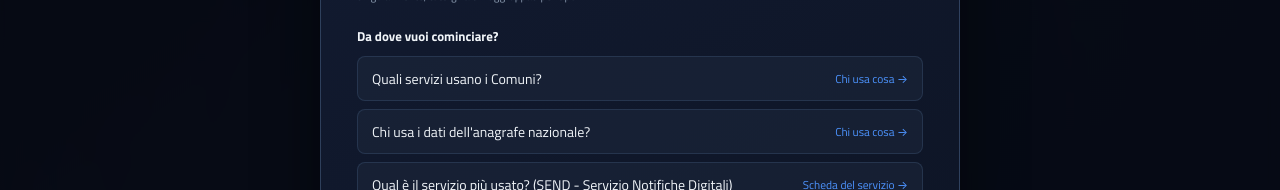
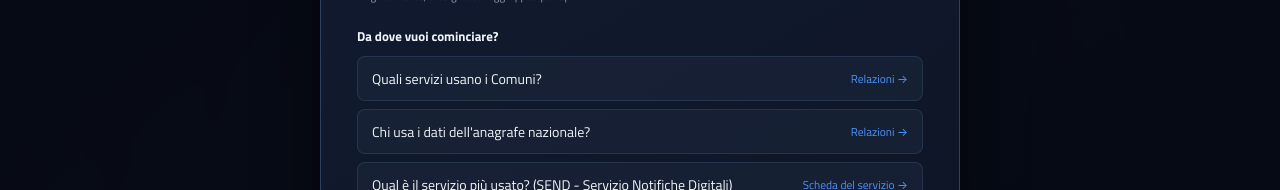
Before and after one commit to engineering87/pdnd-eservices-graph, a React (Vite) app: page / in a window 1280 px wide. Shown: the part 361-551 px from the top of the page. Built offline with nearby package versions, Linux system fonts and the light colour scheme.

Commit message:
refactor(ui): rename the explore tab to "Relazioni"

```diff
--- a/src/components/AboutModal.jsx
+++ b/src/components/AboutModal.jsx
@@ -63,7 +63,7 @@ export default function AboutModal({ onClose, onWelcome }) {
           <Riga simbolo="●">Ogni cerchio è un ente, come INPS o l'Agenzia delle Entrate, oppure una <Termine id="classe">classe di enti</Termine>, come tutti i Comuni. Il colore indica il tipo di ente.</Riga>
           <Riga simbolo="→">Una linea va dall'ente che offre i dati (<Termine id="erogatore">erogatore</Termine>) a quello che li usa (<Termine id="fruitore">fruitore</Termine>). Più è spessa, più servizi li collegano.</Riga>
           <Riga simbolo="┄">Le linee azzurre indicano un uso reale registrato dalla PDND; quelle tratteggiate sono ricostruzioni o stime. La legenda della <Termine id="provenienza">provenienza</Termine> permette di filtrarle.</Riga>
-          <Riga simbolo="☰">La scheda «Chi usa cosa» elenca le stesse relazioni in tabella, con filtri e download.</Riga>
+          <Riga simbolo="☰">La scheda Relazioni elenca le stesse relazioni in tabella, con filtri e download.</Riga>
           {onWelcome && (
             <button type="button" onClick={onWelcome} style={{ marginTop: 6, padding: "8px 14px", borderRadius: 6, border: "1px solid var(--pa-blue)", background: "var(--pa-blue-soft)", color: "var(--ink)", fontFamily: "inherit", fontSize: 13, fontWeight: 600, cursor: "pointer" }}>
               Rivedi l'introduzione
--- a/src/components/EServiceView.jsx
+++ b/src/components/EServiceView.jsx
@@ -66,7 +66,7 @@ export default function EServiceView({ eserviceId, onOpenEntity, onOpenEservice,
       <div style={{ flex: 1, padding: "40px 28px", textAlign: "center", color: "var(--ink-muted)" }}>
         <div style={{ fontSize: 16, color: "var(--ink)", marginBottom: 8 }}>E-service non trovato</div>
         <div style={{ fontSize: 12.5, marginBottom: 16 }}>L'identificativo «{eserviceId}» non corrisponde a nessun e-service del modello pubblicato.</div>
-        <button type="button" onClick={() => onExplore("")} style={{ ...link, color: "var(--pa-blue)" }}>Cerca fra le relazioni in «Chi usa cosa»</button>
+        <button type="button" onClick={() => onExplore("")} style={{ ...link, color: "var(--pa-blue)" }}>Cerca nella scheda Relazioni</button>
       </div>
     );
   }
@@ -145,7 +145,7 @@ export default function EServiceView({ eserviceId, onOpenEntity, onOpenEservice,
             Enti abilitati e sessioni sono minimi garantiti: le classifiche ufficiali elencano i primi 10 e-service per categoria.
           </div>
           <button type="button" onClick={() => onExplore(esploraQuery)} style={{ ...link, color: "var(--pa-blue)", fontSize: 12, marginTop: 12 }}>
-            Apri queste relazioni in «Chi usa cosa»
+            Apri queste relazioni nella scheda Relazioni
           </button>
         </div>
 
--- a/src/components/ExploreView.jsx
+++ b/src/components/ExploreView.jsx
@@ -1,5 +1,5 @@
 /**
- * Esplora: chi usa cosa.
+ * Relazioni: quali enti offrono quali servizi e quali enti li usano.
  *
  * Le relazioni del modello in forma tabellare, filtrabili per erogatore,
  * fruitore, categoria, provenienza e testo, con un riepilogo raggruppato e il
@@ -190,7 +190,7 @@ export default function ExploreView({ onOpenEntity, onOpenEservice }) {
     <div style={{ flex: 1, overflowY: "auto", padding: m ? "16px 14px" : "24px 28px" }}>
       <div style={{ maxWidth: 1200, margin: "0 auto" }}>
         <div style={{ fontSize: 11, color: "var(--ink-faint)", textTransform: "uppercase", letterSpacing: 1, marginBottom: 6 }}>Relazioni fra enti</div>
-        <h2 style={{ fontSize: m ? 18 : 22, fontWeight: 700, color: "#f1f5f9", marginBottom: 6 }}>Chi usa cosa</h2>
+        <h2 style={{ fontSize: m ? 18 : 22, fontWeight: 700, color: "#f1f5f9", marginBottom: 6 }}>Chi offre i dati e chi li usa</h2>
         <p style={{ fontSize: 12.5, color: "var(--ink-muted)", lineHeight: 1.6, maxWidth: 820, marginBottom: 16 }}>
           Ogni riga dice quale ente offre un servizio di scambio dati (<Termine id="eservice">e-service</Termine>) e quale ente,
           o <Termine id="classe">classe di enti</Termine>, lo usa. <Termine id="abilitati">Enti abilitati</Termine> e{" "}
--- a/src/components/GraphView.jsx
+++ b/src/components/GraphView.jsx
@@ -513,7 +513,7 @@ export default function GraphView({ entityId = null, onEntityChange, onOpenEserv
       <div style={{ flex: 1, minHeight: 0, position: "relative" }}>
         <canvas ref={canvasRef} width={dim.w * 2} height={dim.h * 2}
           role="img"
-          aria-label="Grafo dell'interoperabilità tra Pubbliche Amministrazioni sulla PDND. Il contenuto del grafo è disponibile in forma testuale nelle schede «Chi usa cosa» e Numeri."
+          aria-label="Grafo dell'interoperabilità tra Pubbliche Amministrazioni sulla PDND. Il contenuto del grafo è disponibile in forma testuale nelle schede Relazioni e Numeri."
           style={{ width: "100%", height: "100%", cursor: "grab", touchAction: "none" }}
           onMouseDown={onMD} onMouseMove={onMM} onMouseUp={onMU} onMouseLeave={onMU}
         />
--- a/src/components/GuideView.jsx
+++ b/src/components/GuideView.jsx
@@ -73,8 +73,8 @@ export default function GuideView() {
         <Shortcut icon="Aa" label="Etichette" desc="Per restare leggibili, le etichette che si sovrapporrebbero vengono nascoste: avvicinati con lo zoom per vederle tutte, oppure passa il puntatore su un ente." />
         <Shortcut icon="🔎" label="Barra di ricerca" desc="Cerca un ente per nome. I nodi non corrispondenti vengono attenuati." />
         <Shortcut icon="⇢" label="Filtro sulla provenienza" desc="Dal menu accanto alle categorie scegli quali archi vedere: tutti, solo l'uso osservato, solo le fonti ufficiali o senza stime AI. Su schermi ampi puoi anche cliccare le voci della legenda in basso a destra. Il filtro resta nell'indirizzo della pagina." />
-        <Shortcut icon="☰" label="Scheda Chi usa cosa" desc="Tutte le relazioni in tabella, con filtri per erogatore, fruitore, categoria e provenienza, riepilogo raggruppato e download CSV. L'indirizzo della pagina conserva i filtri, così puoi condividere la vista." />
-        <Shortcut icon="▤" label="Scheda e-service" desc="Clicca il nome di un e-service nel pannello dettagli, in «Chi usa cosa» o nella scheda Numeri: si apre la sua scheda con erogatore, fruitori per provenienza, dati d'uso ufficiali e gli altri servizi dello stesso ente." />
+        <Shortcut icon="☰" label="Scheda Relazioni" desc="Tutte le relazioni in tabella, con filtri per erogatore, fruitore, categoria e provenienza, riepilogo raggruppato e download CSV. L'indirizzo della pagina conserva i filtri, così puoi condividere la vista." />
+        <Shortcut icon="▤" label="Scheda e-service" desc="Clicca il nome di un e-service nel pannello dettagli, nella scheda Relazioni o nella scheda Numeri: si apre la sua scheda con erogatore, fruitori per provenienza, dati d'uso ufficiali e gli altri servizi dello stesso ente." />
       </div>
 
       <div style={{ marginBottom: 32 }}>
--- a/src/components/Header.jsx
+++ b/src/components/Header.jsx
@@ -9,7 +9,7 @@ import Termine from "./Termine";
 
 const TABS = [
   { id: "grafo", label: "Mappa" },
-  { id: "esplora", label: "Chi usa cosa" },
+  { id: "esplora", label: "Relazioni" },
   { id: "statistiche", label: "Numeri" },
   { id: "metodologia", label: "Metodologia" },
   { id: "guida", label: "Guida" },
--- a/src/components/PDNDGraph.jsx
+++ b/src/components/PDNDGraph.jsx
@@ -33,7 +33,7 @@ export default function PDNDGraph() {
   const [showAbout, setShowAbout] = useState(false);
   const [showWelcome, setShowWelcome] = useState(benvenutoDaMostrare);
   // Cambia quando si apre un indirizzo con filtri nella query string: le viste
-  // che li leggono al montaggio (Mappa, Chi usa cosa) ripartono con i nuovi.
+  // che li leggono al montaggio (Mappa, Relazioni) ripartono con i nuovi.
   const [rev, setRev] = useState(0);
 
   const graphData = useMemo(() => buildGraph(PDND_DATA), []);
@@ -44,7 +44,7 @@ export default function PDNDGraph() {
     const base = "PDND E-Services Graph";
     const ente = entityId && PDND_DATA.enti.find(e => e.id === entityId);
     const es = activeTab === "eservice" && PDND_DATA.eservices.find(s => s.id === eserviceId);
-    const sezione = { esplora: "Chi usa cosa", statistiche: "Numeri", metodologia: "Metodologia", guida: "Guida" }[activeTab];
+    const sezione = { esplora: "Relazioni", statistiche: "Numeri", metodologia: "Metodologia", guida: "Guida" }[activeTab];
     document.title = es ? `${es.nome} — ${base}` : ente ? `${ente.name} — ${base}` : sezione ? `${sezione} — ${base}` : base;
   }, [activeTab, entityId, eserviceId]);
 
--- a/src/components/WelcomePanel.jsx
+++ b/src/components/WelcomePanel.jsx
@@ -22,8 +22,8 @@ const NUMERI = [
 const DATA_NUMERI = "24 novembre 2026";
 
 const DOMANDE = [
-  { testo: "Quali servizi usano i Comuni?", url: "/esplora?fruitore=comuni_agg", nota: "Chi usa cosa" },
-  { testo: "Chi usa i dati dell'anagrafe nazionale?", url: "/esplora?erogatore=min_interno&per=fruitore", nota: "Chi usa cosa" },
+  { testo: "Quali servizi usano i Comuni?", url: "/esplora?fruitore=comuni_agg", nota: "Relazioni" },
+  { testo: "Chi usa i dati dell'anagrafe nazionale?", url: "/esplora?erogatore=min_interno&per=fruitore", nota: "Relazioni" },
   PIU_USATO && { testo: `Qual è il servizio più usato? (${PIU_USATO.nome})`, url: `/eservice/${encodeURIComponent(PIU_USATO.id)}`, nota: "Scheda del servizio" },
   { testo: "Dove passa l'uso reale dei dati?", url: "/?archi=osservata", nota: "Mappa" },
   { testo: "Quali enti fanno da ponte nella rete?", url: "/statistiche", nota: "Numeri" },
--- a/src/utils/relations.js
+++ b/src/utils/relations.js
@@ -1,6 +1,6 @@
 /**
  * Relazioni erogatore → e-service → fruitore in forma tabellare, con filtri e
- * raggruppamenti. Sono la base della vista Esplora ("chi usa cosa").
+ * raggruppamenti. Sono la base della scheda Relazioni.
  *
  * Ogni riga è un arco del modello: un fruitore di un e-service, con la sua
  * provenienza e, se pubblicati dalle statistiche ufficiali, enti abilitati e
```
Also changed, not shown: 1 other file (tests, documents, lock files or other folders).
